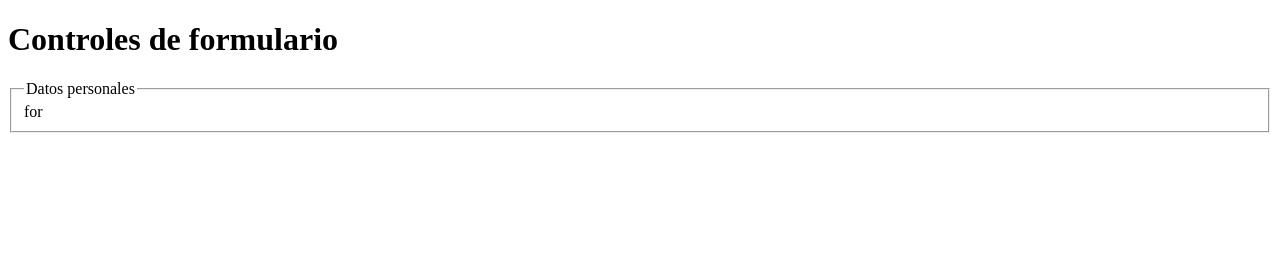
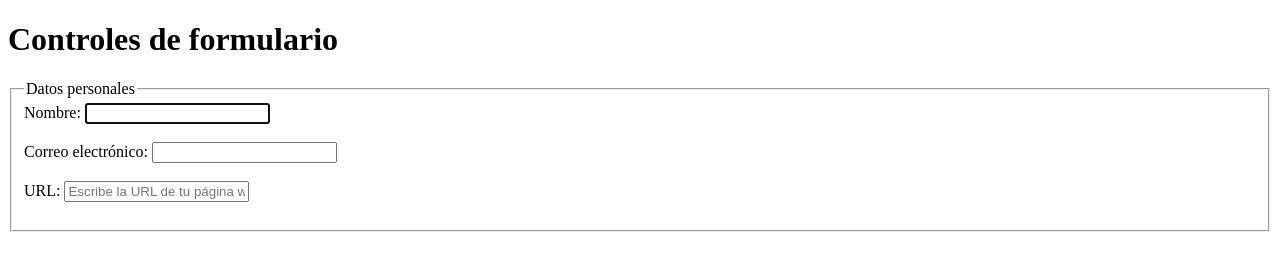
Before and after one commit to Alies58/2smr-web, a plain HTML site: page Actividad_4/Formulario.html in a window 1280 px wide. Drawn offline with Linux system fonts and the light colour scheme.

Commit message:
tarea 4 actualizada

```diff
--- a/Actividad_4/Formulario.html
+++ b/Actividad_4/Formulario.html
@@ -10,7 +10,17 @@
         <form>
             <fieldset>
                 <legend>Datos personales</legend>
-                <label> for</label>
+                <label for="nombre">Nombre:</label>
+                <input type="text" id="nombre" name="nombre" autofocus required>
+                <br><br>
+                <label for="correo">Correo electrónico:</label>
+                <input type="email" id="correo" name="correo" required>
+                <br><br>
+                <label for="url">URL:</label>
+                <input type="url" id="url" name="url" placeholder="Escribe la URL de tu página web personal">
+                <br><br>
+                <label for="ciudad"></label>
+
             </fieldset>
         </form>
     </body>
```
